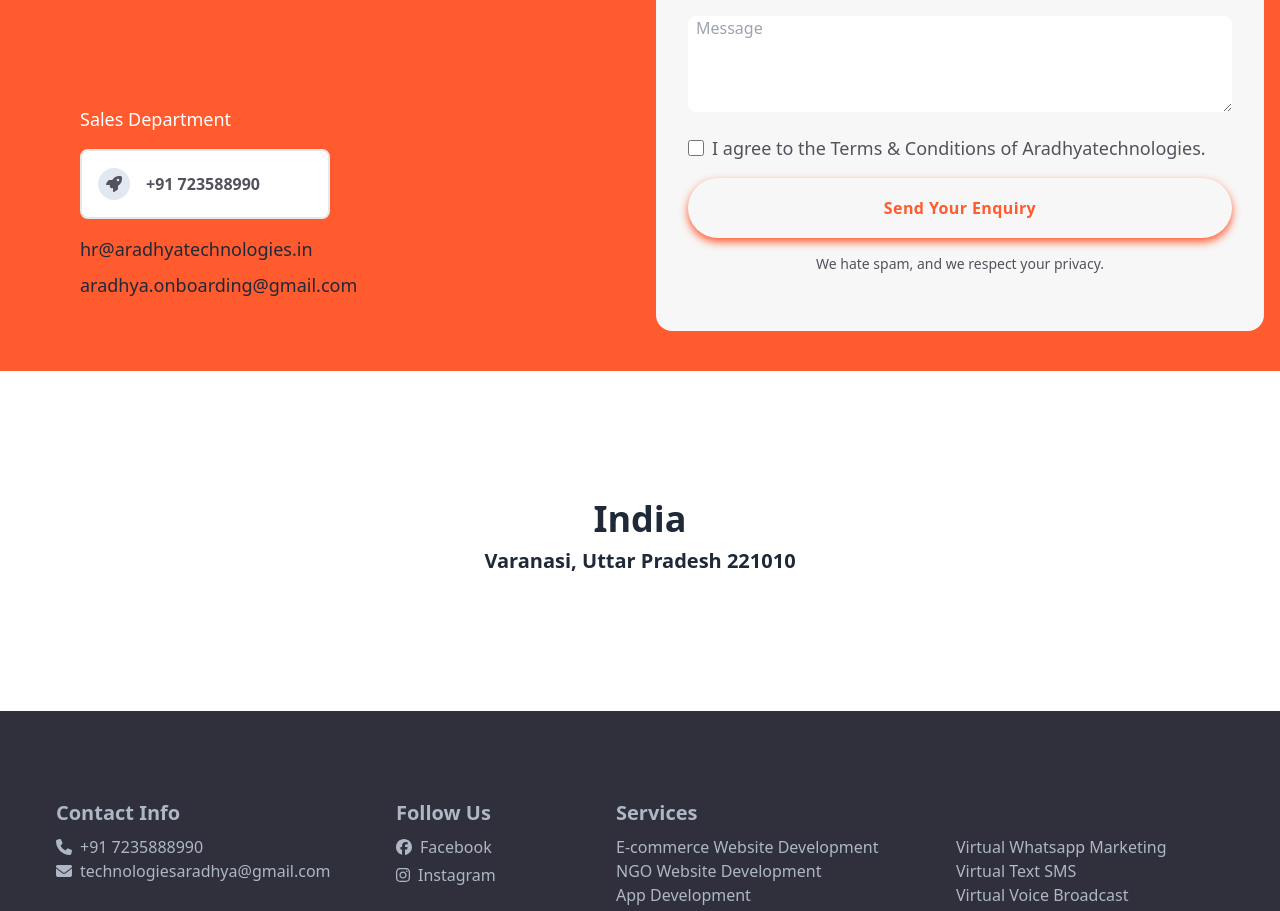
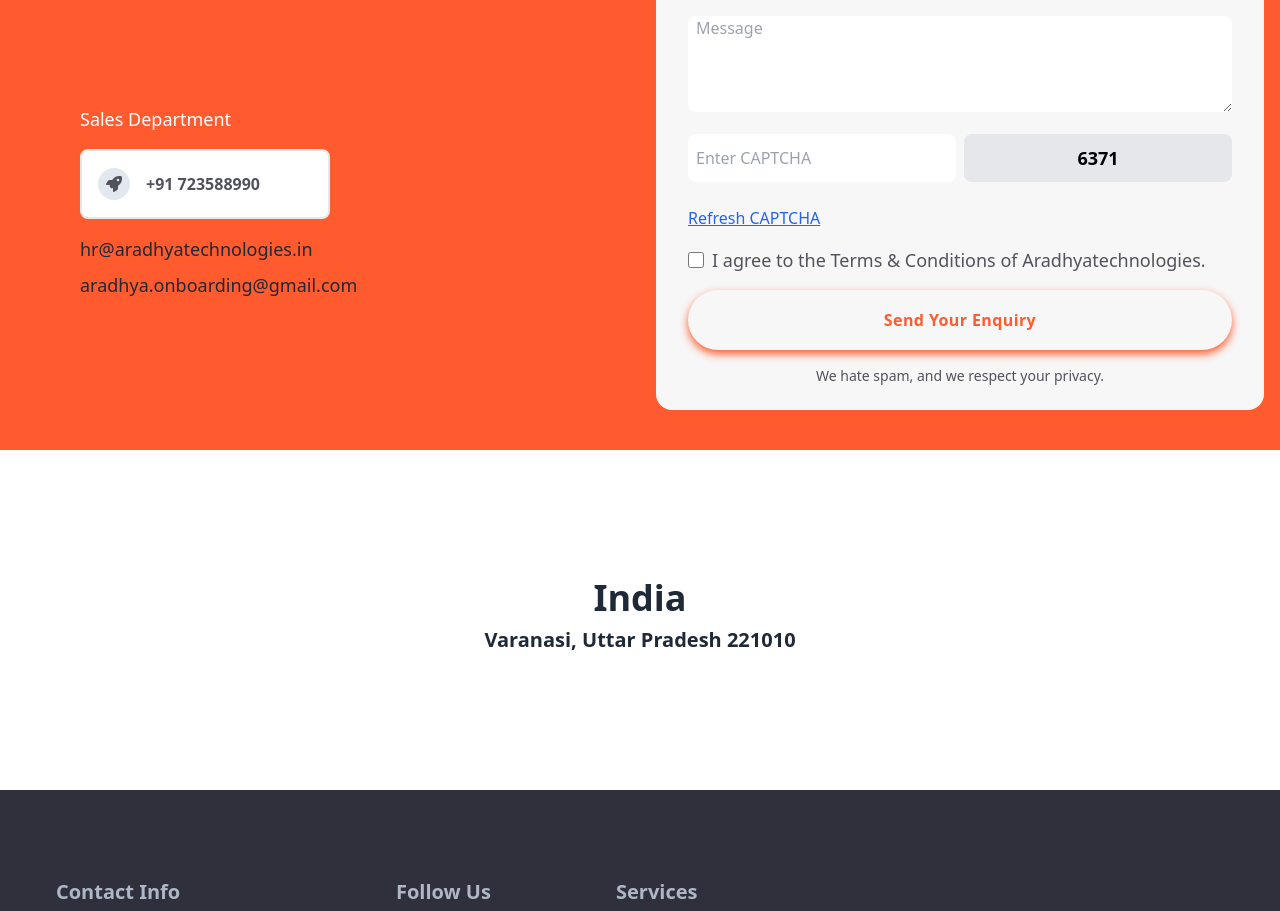
Before and after one commit to HemantMedhsia/Aradhya_Tech_Solutions, a React (Vite) app in the folder Aradhya_Tech_Frontend/: page / in a window 1280 px wide. Shown: the part 4620-5531 px from the top of the page. Built offline with nearby package versions, Linux system fonts and the light colour scheme.

Commit message:
initial Commit

```diff
--- a/Aradhya_Tech_Frontend/package.json
+++ b/Aradhya_Tech_Frontend/package.json
@@ -21,6 +21,7 @@
     "react": "^18.3.1",
     "react-countup": "^6.5.3",
     "react-dom": "^18.3.1",
+    "react-google-recaptcha": "^3.1.0",
     "react-icons": "^5.2.1",
     "react-lottie": "^1.2.4",
     "react-router-dom": "^6.25.1",
--- a/Aradhya_Tech_Frontend/src/App.jsx
+++ b/Aradhya_Tech_Frontend/src/App.jsx
@@ -24,6 +24,7 @@
 import { AuthProvider, useAuth } from "./components/pages/AuthContext";
 import ProtectedRoute from "./components/pages/ProtectedRoute";
 import ErrorPage from "./components/pages/ErrorPage";
+import Test from "./components/pages/Test";
 
 function useLogAdminPath(
     setAdmin,
@@ -143,6 +144,7 @@
                             </ProtectedRoute>
                         }
                     />
+                    <Route path="/test" element={<Test />} />
                     <Route path="*" element={<ErrorPage />} />
                 </Routes>
             </main>
--- a/Aradhya_Tech_Frontend/src/components/common/Home/Form.jsx
+++ b/Aradhya_Tech_Frontend/src/components/common/Home/Form.jsx
@@ -1,4 +1,4 @@
-import React, { useState } from "react";
+import React, { useState, useEffect } from "react";
 import axios from "axios";
 import { ToastContainer, toast } from "react-toastify";
 import "react-toastify/dist/ReactToastify.css";
@@ -13,11 +13,21 @@
         service: "Web Design",
         message: "",
         agree: false,
+        captchaInput: "", // User's input for CAPTCHA
     });
 
+    const [captcha, setCaptcha] = useState(""); // Generated CAPTCHA
     const [errors, setErrors] = useState({});
-    const [submitted, setSubmitted] = useState(false);
     const [loader, setLoader] = useState(false);
+
+    useEffect(() => {
+        generateCaptcha(); // Generate CAPTCHA when component mounts
+    }, []);
+
+    const generateCaptcha = () => {
+        const randomCaptcha = Math.floor(1000 + Math.random() * 9000); // Generate a 4-digit random number
+        setCaptcha(randomCaptcha);
+    };
 
     const validate = () => {
         const newErrors = {};
@@ -27,13 +37,18 @@
         if (!formData.message) newErrors.message = "Message is required";
         if (!formData.agree)
             newErrors.agree = "You must agree to the terms and conditions";
-        // Contact number validation
+
         const contactNumberPattern = /^[0-9]{10}$/;
         if (!formData.contactNumber) {
             newErrors.contactNumber = "Contact Number is required";
         } else if (!contactNumberPattern.test(formData.contactNumber)) {
             newErrors.contactNumber =
                 "Contact Number must be a 10-digit number";
+        }
+
+        // CAPTCHA validation
+        if (formData.captchaInput !== captcha.toString()) {
+            newErrors.captchaInput = "Incorrect CAPTCHA";
         }
 
         return newErrors;
@@ -49,7 +64,6 @@
 
     const handleSubmit = async (e) => {
         e.preventDefault();
-        console.log("Form submitted");
         const newErrors = validate();
         if (Object.keys(newErrors).length > 0) {
             setErrors(newErrors);
@@ -64,7 +78,6 @@
                 formData
             );
             if (response.status === 200) {
-                setSubmitted(true);
                 toast.success("Email sent successfully!");
                 setFormData({
                     subject: "",
@@ -74,7 +87,9 @@
                     service: "Web Design",
                     message: "",
                     agree: false,
+                    captchaInput: "", // Reset CAPTCHA input
                 });
+                generateCaptcha(); // Generate new CAPTCHA after successful submission
             }
         } catch (error) {
             console.error("Error sending email:", error);
@@ -185,6 +200,34 @@
                             <p className="text-red-500">{errors.message}</p>
                         )}
                     </div>
+                    <div className="mb-4">
+                        <div className="flex flex-col lg:flex-row gap-2 mb-4">
+                            <input
+                                name="captchaInput"
+                                value={formData.captchaInput}
+                                onChange={handleChange}
+                                placeholder="Enter CAPTCHA"
+                                className="w-full lg:w-1/2 h-12 rounded-lg px-2"
+                                required
+                            />
+                            <span className="flex items-center justify-center font-bold text-lg lg:w-1/2 h-12 rounded-lg bg-gray-200 text-center">
+                                {captcha}
+                            </span>
+                        </div>
+                        {errors.captchaInput && (
+                            <p className="text-red-500">
+                                {errors.captchaInput}
+                            </p>
+                        )}
+                        <button
+                            type="button"
+                            onClick={generateCaptcha}
+                            className="mt-2 text-blue-600 underline"
+                        >
+                            Refresh CAPTCHA
+                        </button>
+                    </div>
+
                     <div className="flex items-center mb-4">
                         <input
                             name="agree"
@@ -210,7 +253,7 @@
                         width={"100%"}
                         height={"60px"}
                     />
-                    <p className="mt-4 text-sm text-center  text-[#52525D]">
+                    <p className="mt-4 text-sm text-center text-[#52525D]">
                         We hate spam, and we respect your privacy.
                     </p>
                 </div>
--- a/Aradhya_Tech_Frontend/src/components/pages/UserAuth/LoginPage.jsx
+++ b/Aradhya_Tech_Frontend/src/components/pages/UserAuth/LoginPage.jsx
@@ -3,7 +3,7 @@
 import axios from "axios"; // Import axios or any other HTTP client of your choice
 import { useNavigate } from "react-router-dom";
 import { ToastContainer, toast } from "react-toastify";
-import 'react-toastify/dist/ReactToastify.css';
+import "react-toastify/dist/ReactToastify.css";
 import { useAuth } from "../AuthContext";
 // Import the CSS file
 
@@ -15,7 +15,7 @@
     const [error, setError] = useState("");
     const [success, setSuccess] = useState("");
     const navigate = useNavigate(); // Initialize useNavigate
-    const {login} = useAuth();
+    const { login } = useAuth();
 
     const toggleDarkMode = () => {
         setIsDarkMode(!isDarkMode);
@@ -31,15 +31,13 @@
                 "http://localhost:8000/api/user/login",
                 { email, password }
             );
-
-            const token = response.data.token;
-            localStorage.setItem("authToken", token); // Store the token in localStorage
-            login(token); // Store the token and update the AuthContext state
-
-            toast.success("Login Successfully");
+            toast.success(response.data.message);
+            // Store the token and update the AuthContext state
 
             setTimeout(() => {
-                navigate("/admin");
+                const token = response.data.token;
+                localStorage.setItem("authToken", token); // Store the token in localStorage
+                login(token);
             }, 2000);
         } catch (err) {
             console.error("Error details:", err);
@@ -47,10 +45,8 @@
         }
     };
 
-
-
     const handleForgetPasswordClick = () => {
-        navigate('/forgetpassword');
+        navigate("/forgetpassword");
     };
 
     return (
```
Also changed, not shown: 2 other files (tests, documents, lock files or other folders).
